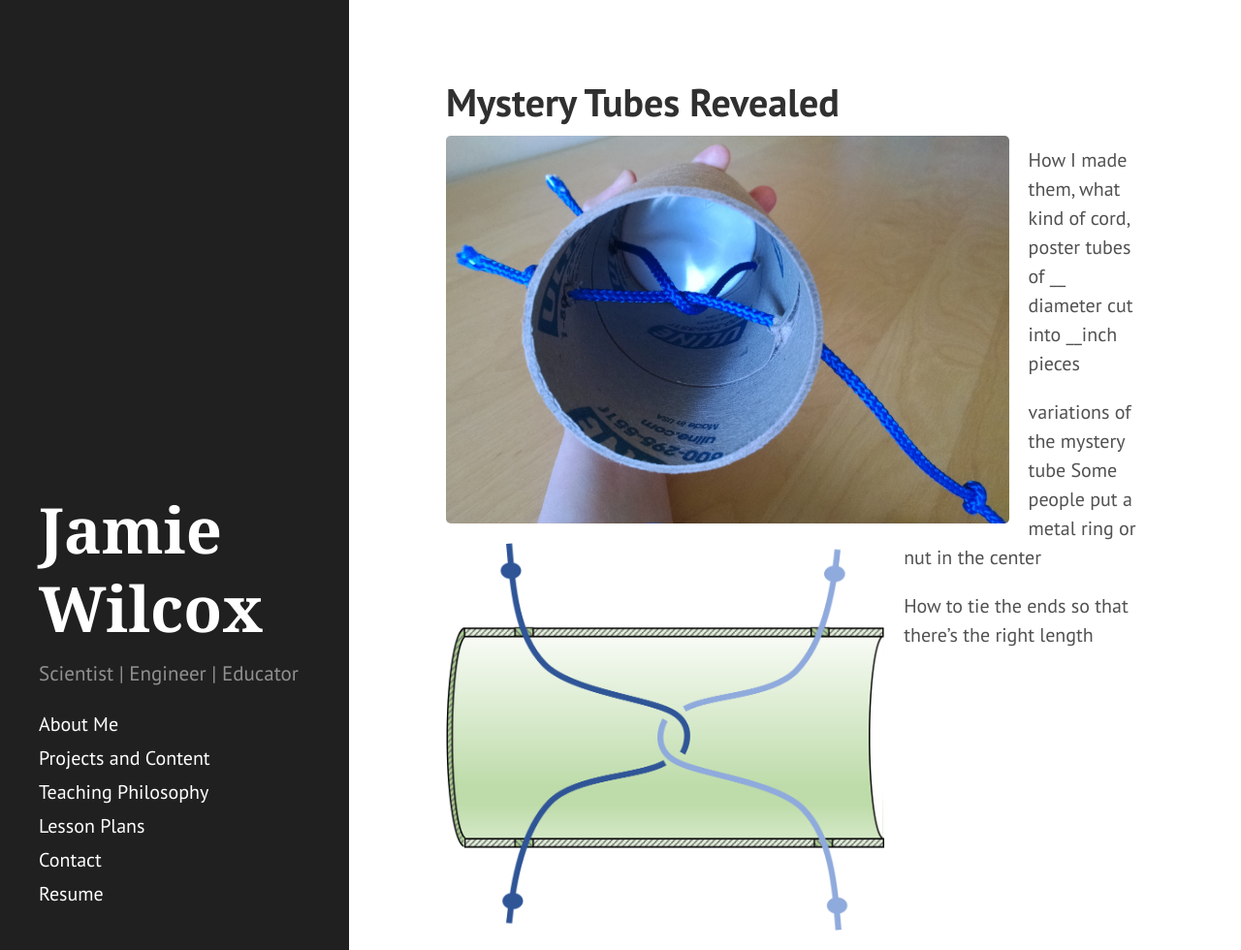
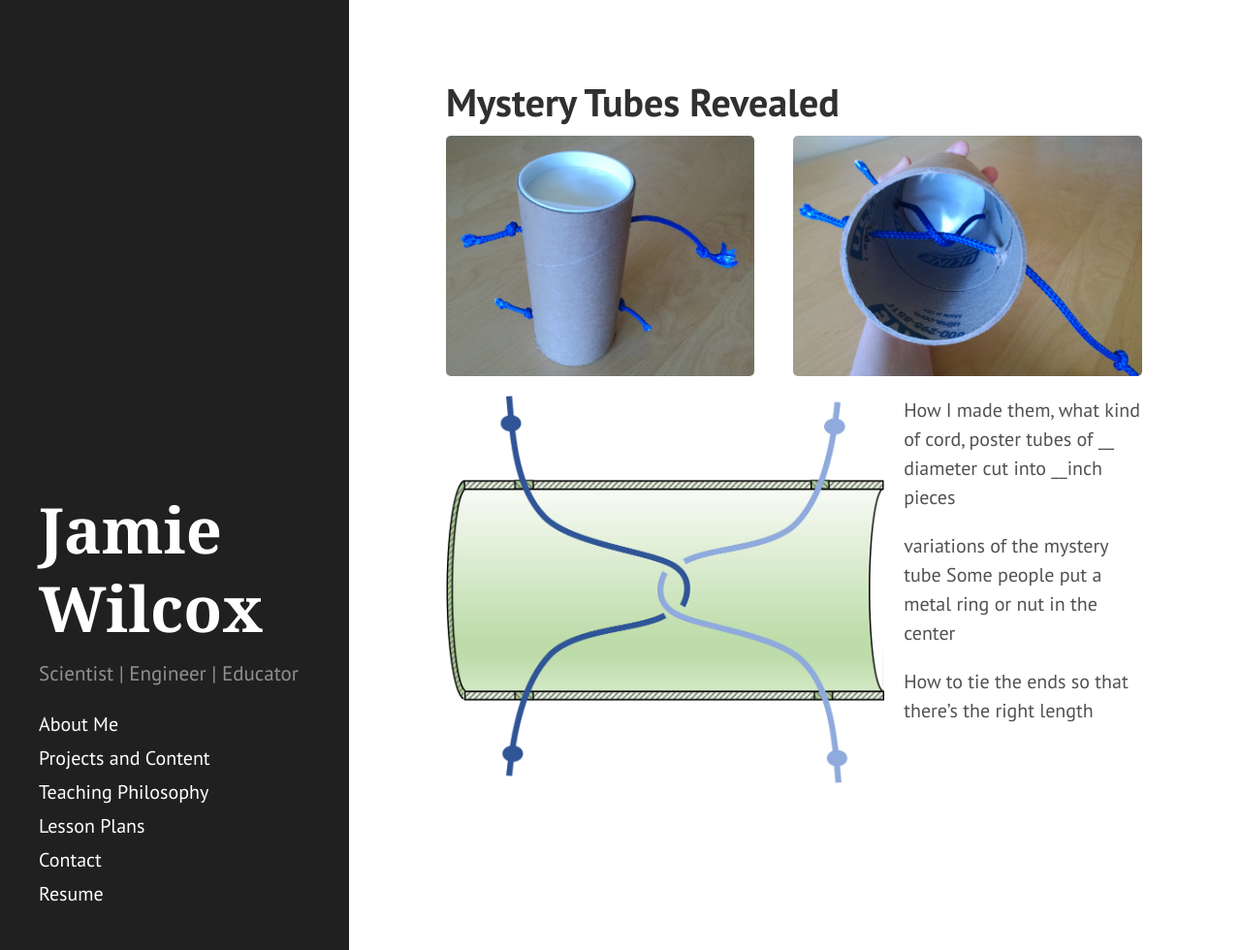
Before and after one commit to yellowcrayon/yellowcrayon.github.io, a Jekyll site: the page built from _posts/2017-07-13-mysterytubesrevealed.md, in a window 1280 px wide and 980 px high. Shown: the whole window at 97% size. Built offline with Jekyll 4.4.1, drawn with Linux system fonts in a browser that asks for light colours.

Commit message:
Formatted first two images in Mystery Tubes Revealed post to be side by side

```diff
--- a/_posts/2017-07-13-mysterytubesrevealed.md
+++ b/_posts/2017-07-13-mysterytubesrevealed.md
@@ -3,7 +3,19 @@ layout: page
 title: Mystery Tubes Revealed
 ---
 
-<img src="/images/MysteryTube3.jpg" height="400" align="left" style="margin-right: 20px"/>
+<div class="container1">
+    <div class="container1">
+        <img src="/images/MysteryTube1.jpg" height="248" aliign="left" style="margin-right:20px"/>
+    </div>
+    <div class="container1">
+        <img src="/images/MysteryTube3.jpg" height="248" align="right" style="margin-left: 20px"/>
+        </div>
+</div>
+
+
+
+
+
 
 <img src="/images/MysteryTubeCartoon2.png" height="400" align="left" style="margin-right: 20px"/>
 
--- a/public/css/hyde.css
+++ b/public/css/hyde.css
@@ -272,3 +272,7 @@ div.projectblock {
     display: block;
     clear: both;
 }
+
+div.container1 {
+    float:left;
+}
```
